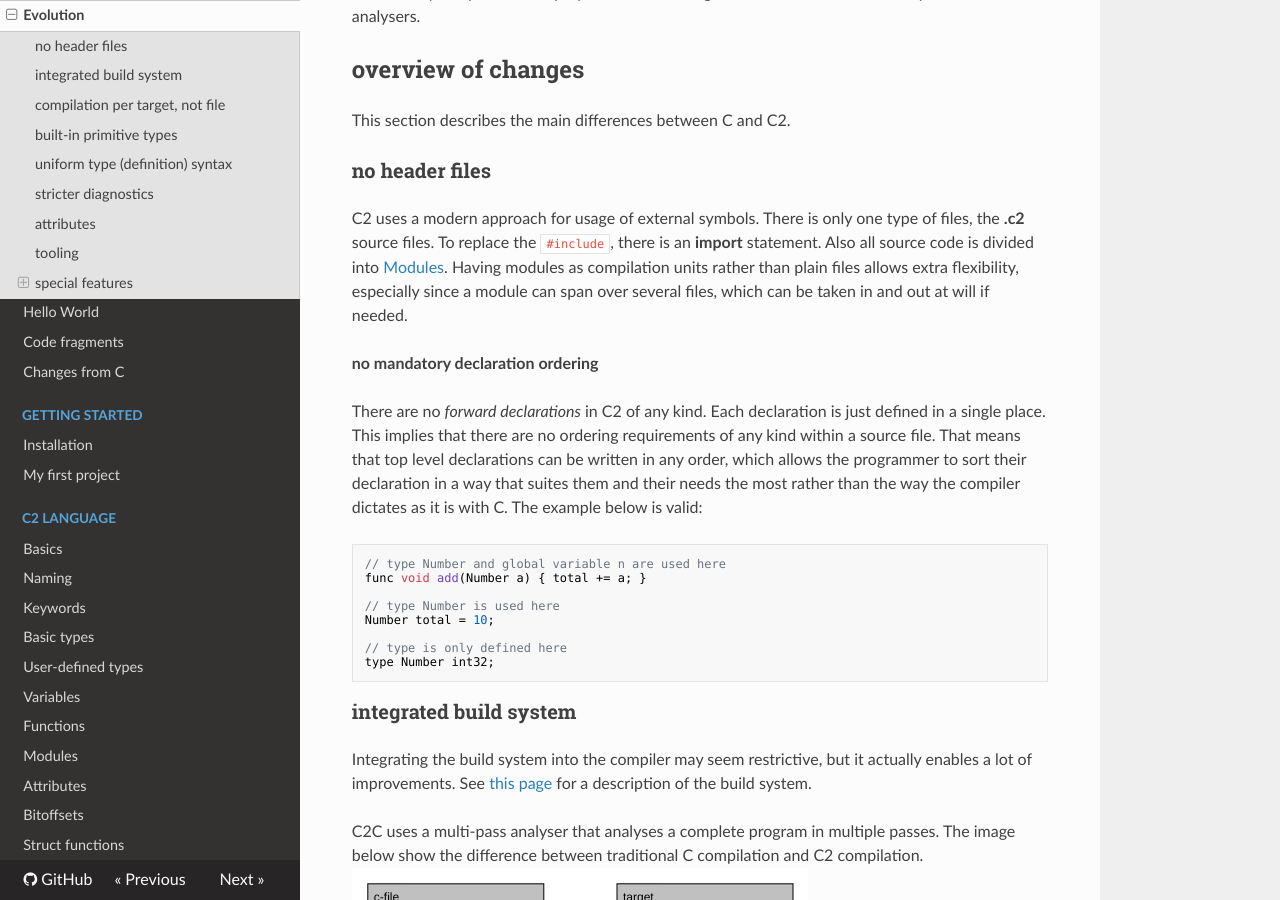
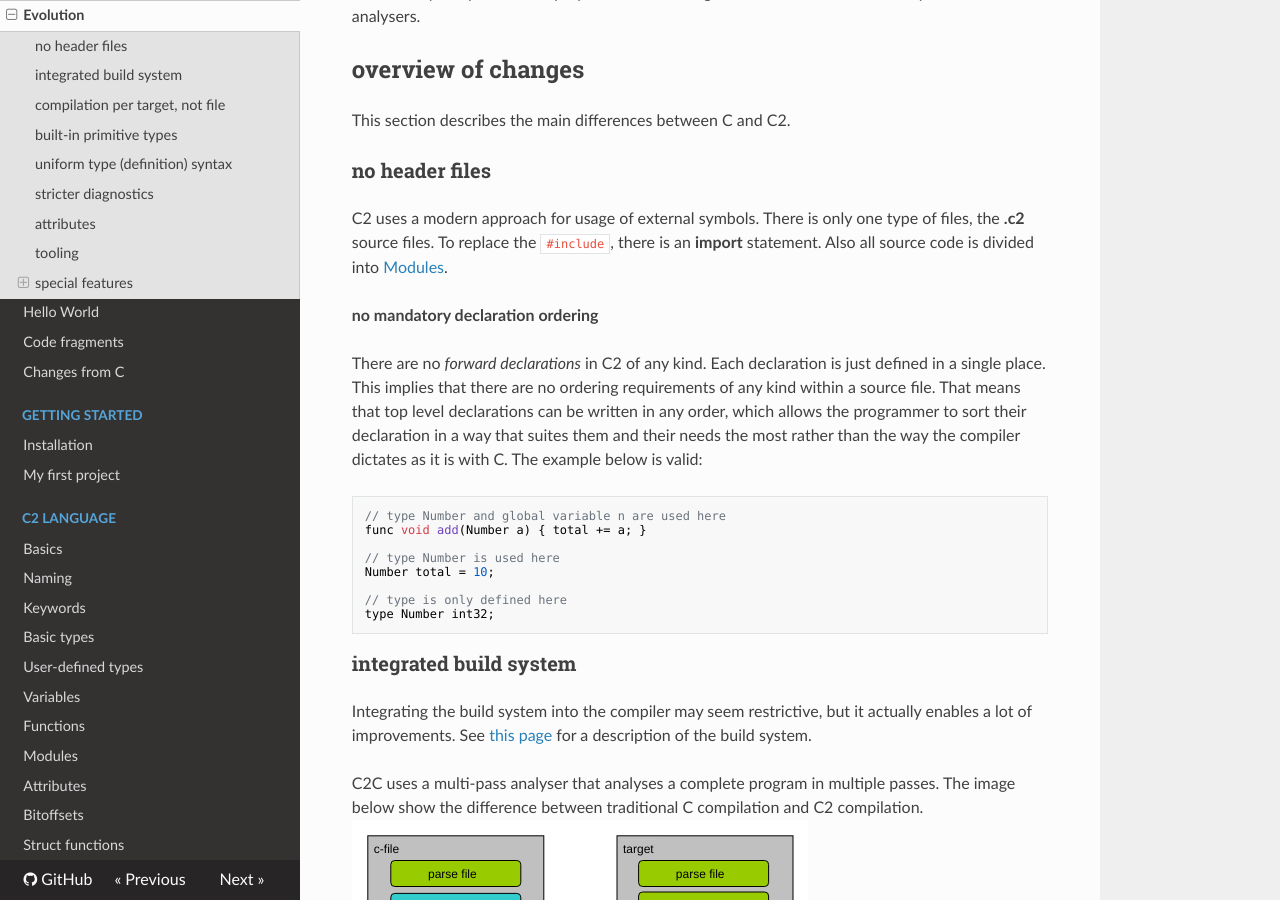
Before and after one commit to c2lang/documentation, an MkDocs documentation site: the page built from documentation/docs/introduction/evolution.md, in a window 1280 px wide and 900 px high, scrolled down 719 px. Built offline with MkDocs 1.6.1, drawn with Linux system fonts in a browser that asks for light colours; nearby versions of some CDN libraries; old or Windows-style settings are respelled for this version of MkDocs.

Commit message:
evolution: corrected compilation unit statement

````diff
--- a/documentation/docs/introduction/evolution.md
+++ b/documentation/docs/introduction/evolution.md
@@ -37,9 +37,7 @@ This section describes the main differences between C and C2.
 ### no header files
 C2 uses a modern approach for usage of external symbols. There is only one type
 of files, the **.c2** source files. To replace the ```#include```, there is an __import__
-statement. Also all source code is divided into [Modules](../language/modules.md). Having modules
-as compilation units rather than plain files allows extra flexibility, especially since a module
-can span over several files, which can be taken in and out at will if needed.
+statement. Also all source code is divided into [Modules](../language/modules.md).
 
 __no mandatory declaration ordering__
 
````
